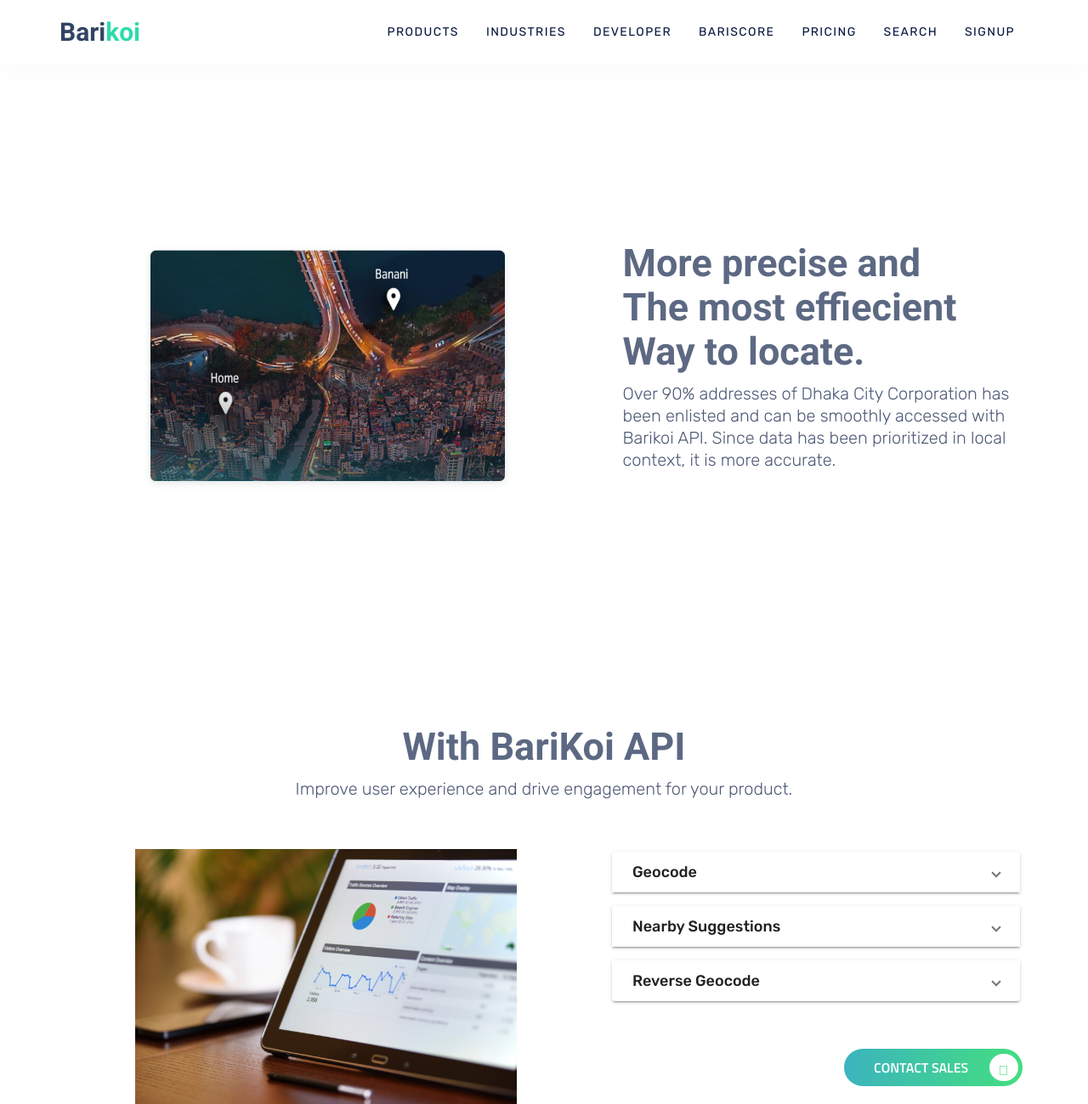
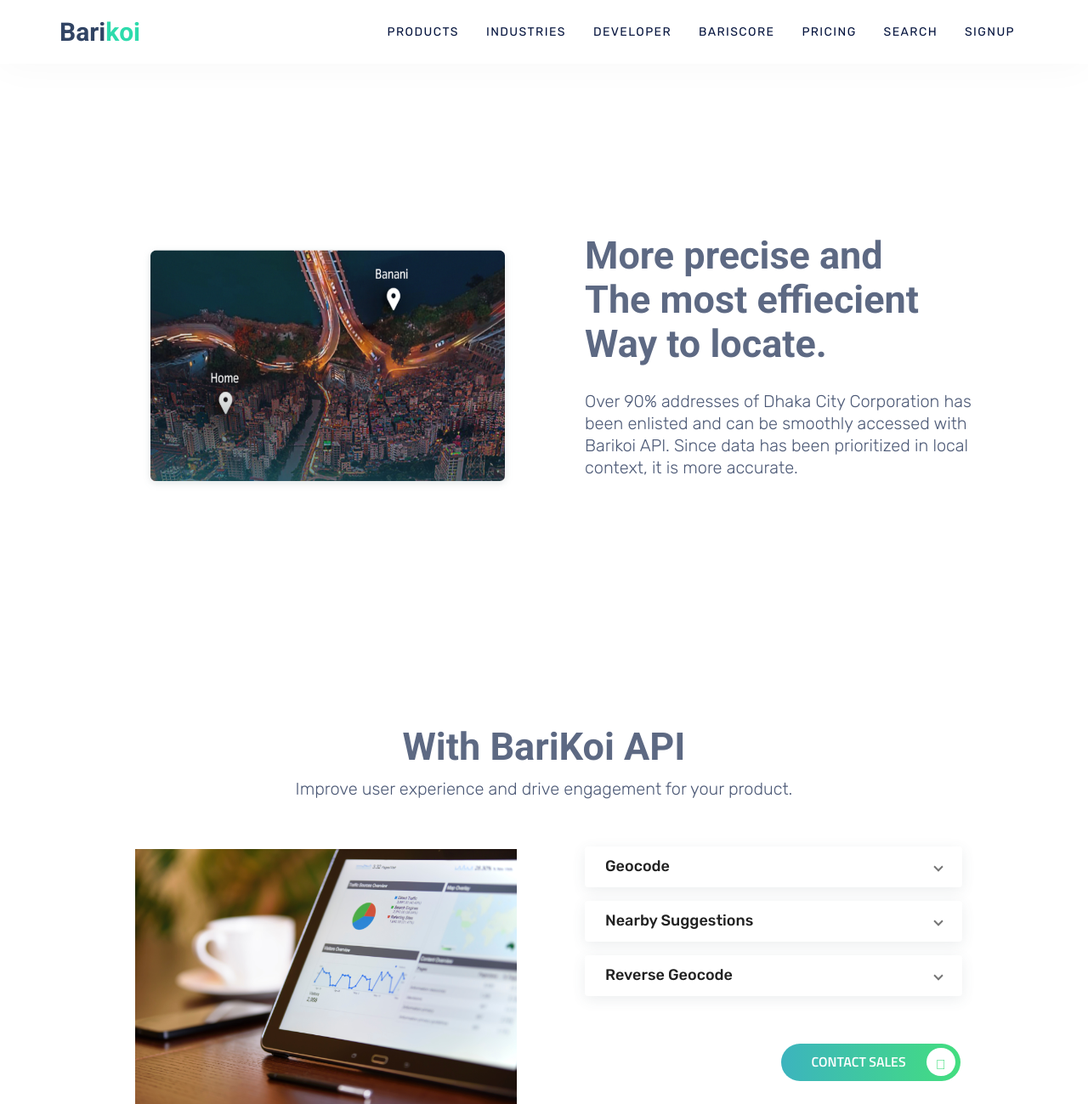
Before and after one commit to barikoi/barikoi-web, an Angular app: page /api in a window 1280 px wide. Shown: the whole page at 85% size. Built offline with nearby package versions, Linux system fonts and the light colour scheme; what ng5-slider would draw is missing.

Commit message:
api & urban engine UI update

```diff
--- a/src/app/components/barikoi-api/bkoi-api-content/bkoi-api-content.component.html
+++ b/src/app/components/barikoi-api/bkoi-api-content/bkoi-api-content.component.html
@@ -27,7 +27,8 @@
         </div>
 
         <div fxFlex.lt-sm="100" fxFlex="100" class="">
-            <div fxLayout="column" fxLayoutAlign="start center">
+            <div fxLayout="column" fxLayoutAlign="start start">
+                <div class="bkoi-grid-content-right accordion">
                     <mat-accordion class="mat-expander">
                         <mat-expansion-panel class="mat-expander-panel">
                             <mat-expansion-panel-header>
@@ -78,6 +79,7 @@
                         </mat-expansion-panel>
                     </mat-accordion>
                 </div>
+            </div>
 
             <div fxLayout="row" fxLayoutAlign="end center">
                 <button
--- a/src/app/components/barikoi-api/bkoi-api-content/bkoi-api-content.component.scss
+++ b/src/app/components/barikoi-api/bkoi-api-content/bkoi-api-content.component.scss
@@ -1,12 +1,16 @@
 .urban-benefits {
 
-    .mat-expander {
-        width: 75%;
-        margin-top: 2.2em;
+    .accordion {
+        padding-top: 1.8em;
+    }
 
-    }
     .mat-expander-panel {
         margin: 1em 0;
+        width: 75%;
+        box-shadow: 0px 4px 16px #455B631A;
+        // margin: 1em 0;
+    background: #FFFFFF 0% 0% no-repeat padding-box;
+        border-radius: 4px;
 
     }
     .expander-title {
@@ -20,6 +24,6 @@
     }
     button {
         margin-top: 2.5em;
-        margin-right: 12%;
+        margin-right: 23.5%;
     }
 }
--- a/src/app/components/barikoi-api/bkoi-api-def/bkoi-api-def.component.html
+++ b/src/app/components/barikoi-api/bkoi-api-def/bkoi-api-def.component.html
@@ -6,8 +6,8 @@
         <!-- lodsdfsf -->
       </div>
 
-      <div fxFlex.lt-sm="100" fxFlex="50" class="applink-content">
-        <div fxLayout="column" fxLayoutAlign="start center">
+      <div fxFlex.lt-sm="100" fxFlex="50" >
+        <div class="bkoi-grid-content-right">
 
           <div fxLayout="column" fxLayoutAlign="start start">
               <h1 class="op-90">
--- a/src/app/components/barikoi-api/bkoi-api-def/bkoi-api-def.component.scss
+++ b/src/app/components/barikoi-api/bkoi-api-def/bkoi-api-def.component.scss
@@ -1,4 +1,8 @@
 .urban-definition {
+
+    h1 {
+        padding-bottom: 0.4em;
+    }
 
     img {
         max-height: 300px;
--- a/src/app/components/urban-engine/urban-benefits/urban-benefits.component.html
+++ b/src/app/components/urban-engine/urban-benefits/urban-benefits.component.html
@@ -23,7 +23,7 @@
 
         <div fxFlex.lt-sm="100" fxFlex="100" class="">
           <div fxLayout="column" fxLayoutAlign="start start">
-            <div class="bkoi-grid-content-right">
+            <div class="bkoi-grid-content-right accordion">
               <mat-accordion class="mat-expander">
                 <mat-expansion-panel class="mat-expander-panel">
                   <mat-expansion-panel-header>
--- a/src/app/components/urban-engine/urban-benefits/urban-benefits.component.scss
+++ b/src/app/components/urban-engine/urban-benefits/urban-benefits.component.scss
@@ -8,12 +8,20 @@
     //     }
     // }
 
+    .accordion {
+        padding-top: 1.8em;
+    }
+
     .mat-expander-panel {
         margin: 1em 0;
         width: 75%;
-            margin-top: 2.2em;
+        box-shadow: 0px 4px 16px #455B631A;
+        // margin: 1em 0;
+    background: #FFFFFF 0% 0% no-repeat padding-box;
+        border-radius: 4px;
 
     }
+
     .expander-title {
         font: "Roboto", sans-serif;
         font-weight: 500;
--- a/src/app/components/urban-engine/urban-definition/urban-definition.component.scss
+++ b/src/app/components/urban-engine/urban-definition/urban-definition.component.scss
@@ -1,4 +1,8 @@
 .urban-definition {
+
+    h1 {
+        padding-bottom: 0.4em;
+    }
 
     img {
         max-height: 300px;
```
Also changed, not shown: src/styles/_customs.scss (+14 -0 lines). Lines whose indentation alone changed are shown as unchanged.
